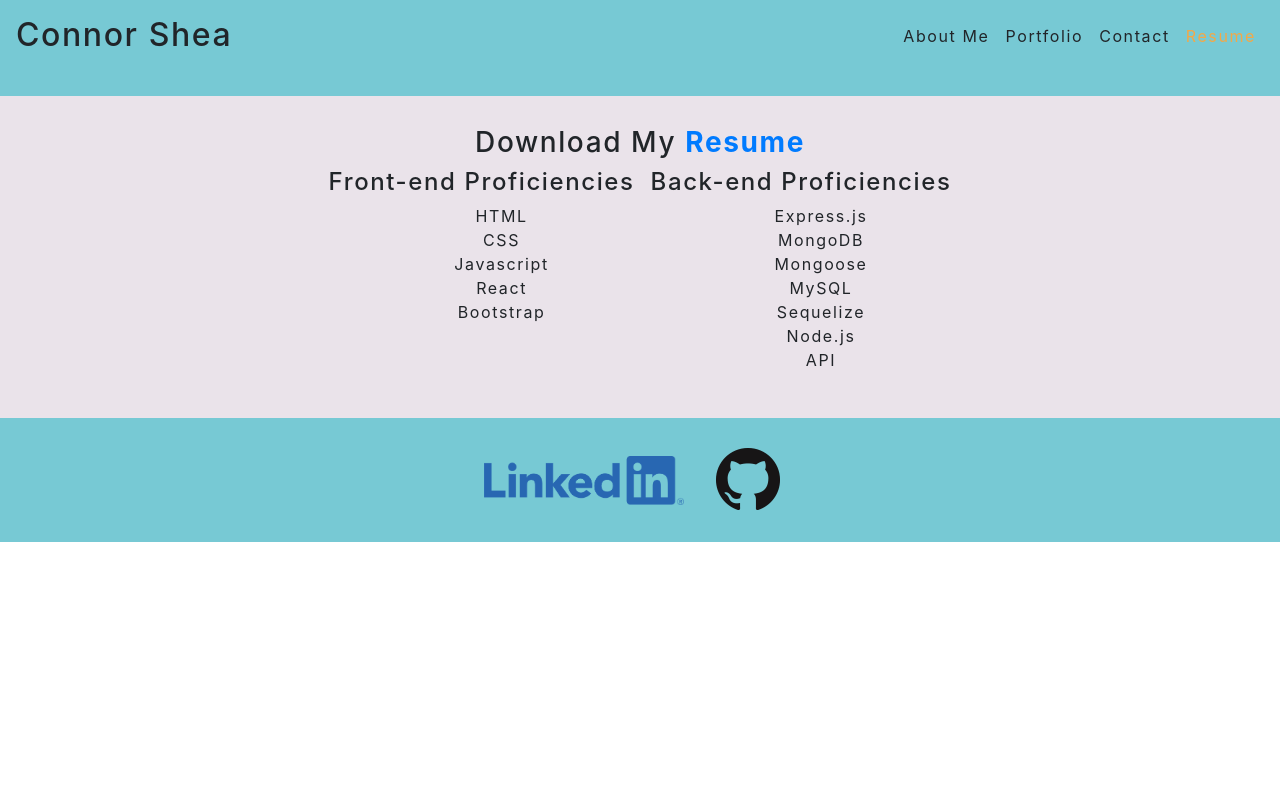
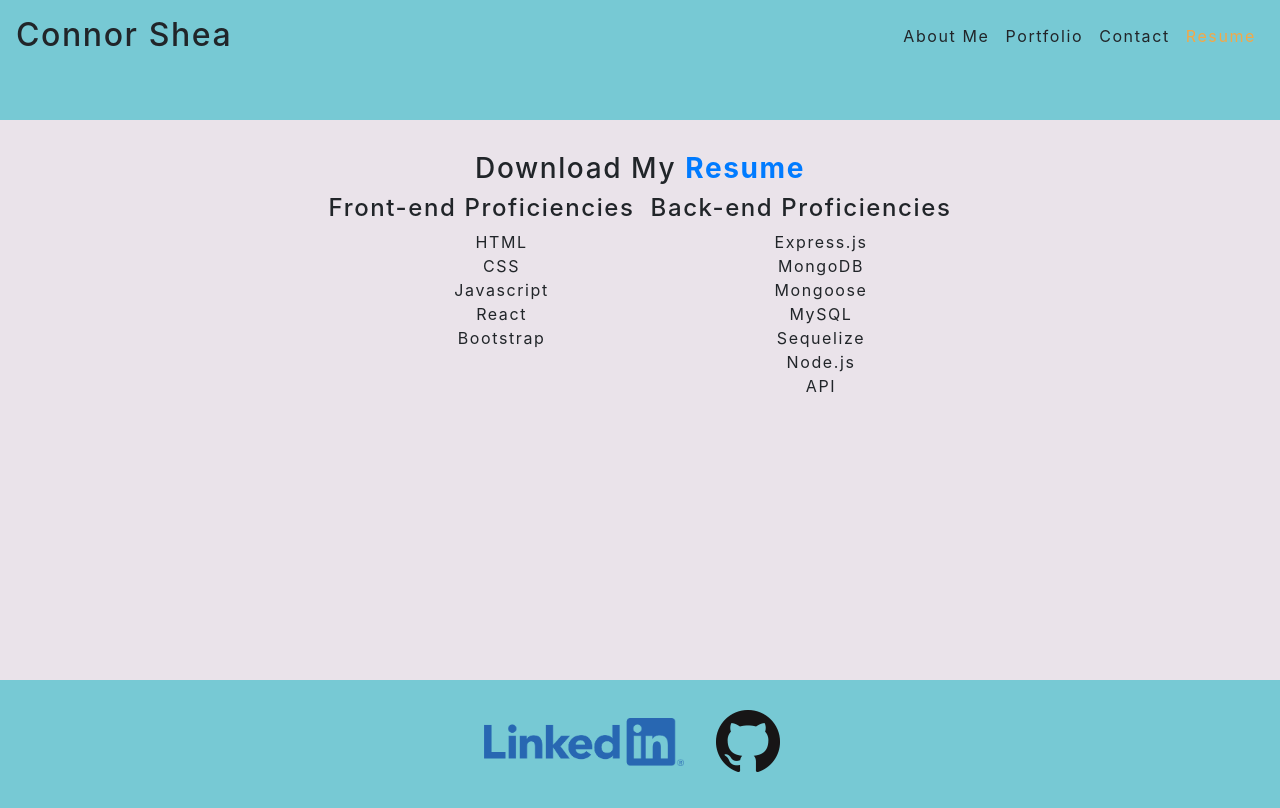
Before and after one commit to connorshea15/shea-portfolio, a React (Create React App) app: page / in a window 1280 px wide. Both pictures are taken after a click on the element "Resume". Built offline with nearby package versions, Linux system fonts and the light colour scheme.

Commit message:
Basically spent all day trying to get footer to be at bottom of resume page

```diff
--- a/src/App.js
+++ b/src/App.js
@@ -16,7 +16,7 @@ function App() {
 
 
   return (
-    <div>
+    <div className="main-page">
       <Header
         sections={sections}
         currentSection={currentSection}
--- a/src/components/Resume/index.js
+++ b/src/components/Resume/index.js
@@ -3,7 +3,7 @@ import React from 'react';
 function Resume() {
 
     return (
-        <div className="text-center">
+        <div className="text-center resume-page">
             <h3 className="text-center">Download My <a href="https://docs.google.com/document/d/1pkfHg0PUpo0HLfnpJjwBrvLLf8RLRVnBbrfHMrw41Dk/export?format=pdf" target="_blank" rel="noopener noreferrer">Resume</a></h3>
             <div className="flex-row flex-center px-2">
                 <div className="mx-2">
--- a/src/index.css
+++ b/src/index.css
@@ -1,7 +1,9 @@
 main {
 	margin: 0 auto;
 	max-width: 100%;
-  padding: 30px 30px;
+  padding: 2rem;
+  background-color: #EAE3EA;
+  min-height: 70vh;
 }
 
 :root {
@@ -30,20 +32,24 @@ body {
   background: var(--dark);
   background-color: #66B9Bf;
   font-family: 'Poiret One', cursive;
-
 }
 
 header {
   background-color: #77C9D4;
   box-shadow: 0px 10px 10px grey!important;
+  min-height: 15vh;
 }
 
-main {
-  background-color: #EAE3EA;
+.main-page {
+  min-height: 100vh;
 }
 
 .form-control {
   background-color: #EAE3EA!important;
+}
+
+.resume-page {
+  height: 100%;
 }
 
 code {
@@ -206,10 +212,12 @@ li p {
 
 .footer {
   margin: 0 auto;
-	max-width: 100%;
+  max-width: 100%;
+  height: 8rem;
   padding: 30px 30px;
   text-align: center;
   background-color: #77C9D4;
+  min-height: 15vh;
 }
 
 .li-logo {
```
